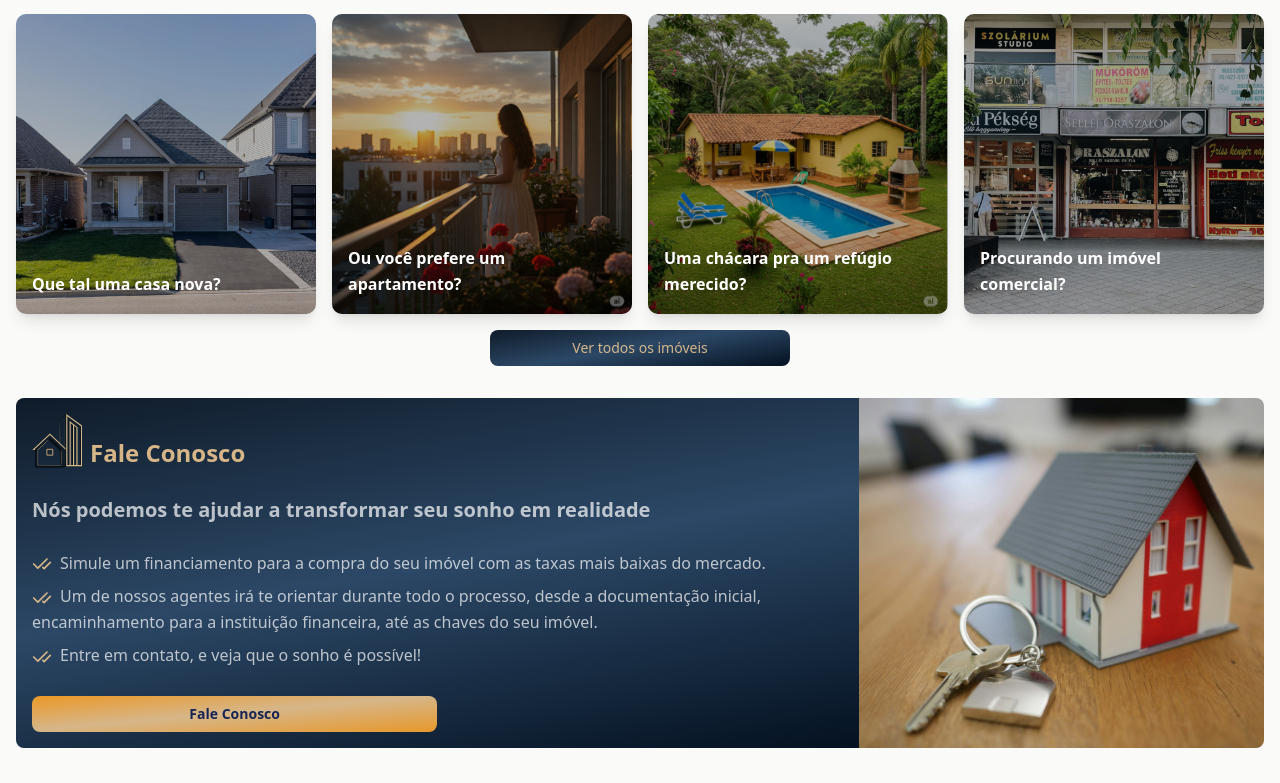
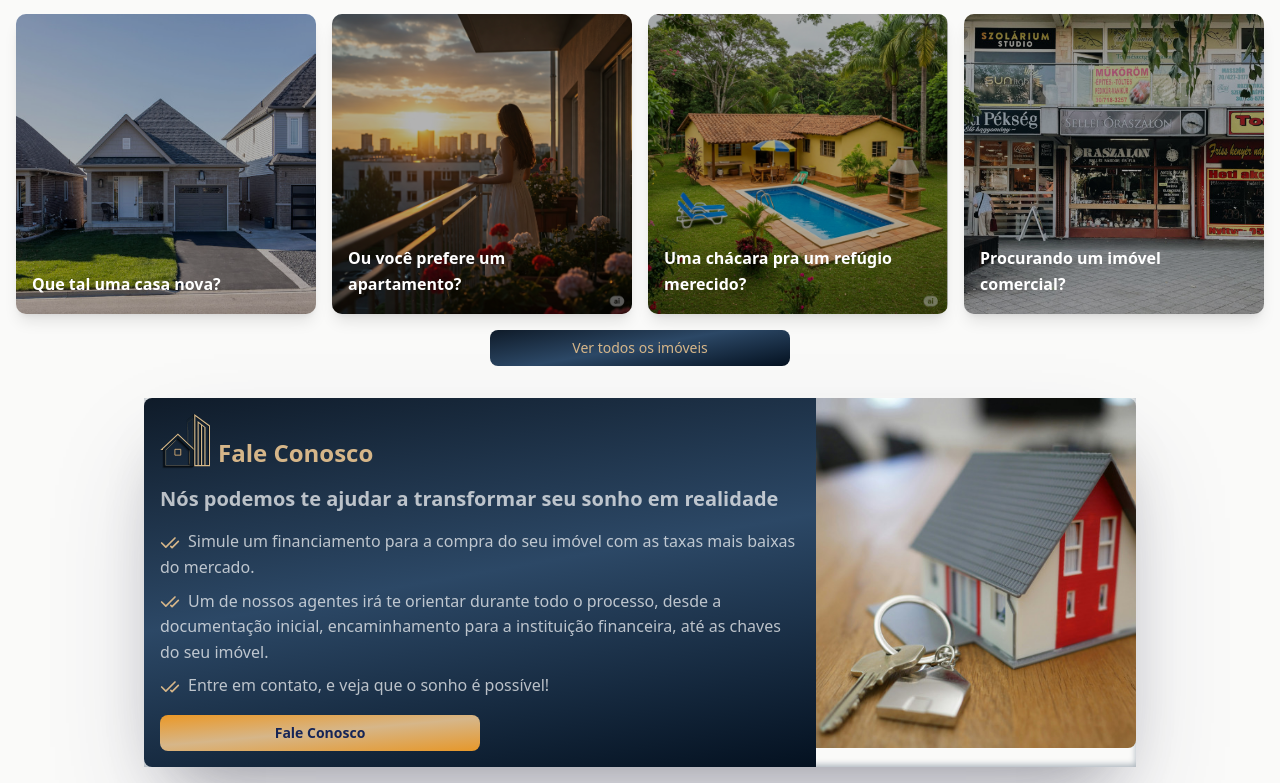
Before and after one commit to Misael1981/wilsonSantiago-corretorImoveis, a Next.js app: page / in a window 1280 px wide. Shown: the part 564-1347 px from the top of the page. Built offline with nearby package versions, Linux system fonts and the light colour scheme; a web font is replaced by a local one.

Commit message:
Formatações para responsividade

```diff
--- a/app/globals.css
+++ b/app/globals.css
@@ -225,4 +225,36 @@
   .font-special {
     font-family: var(--font-special);
   }
+
+  .shadow-custom-deep {
+    box-shadow: rgba(50, 50, 93, 0.25) 0px 50px 100px -20px,
+                rgba(0, 0, 0, 0.3) 0px 30px 60px -30px,
+                rgba(10, 37, 64, 0.35) 0px -2px 6px 0px inset;
+  }
+
+  .boxed {
+    margin-left: auto;
+    margin-right: auto;
+    width: 100%;
+    padding-left: 1rem;
+    padding-right: 1rem;
+  }
+
+  @media (min-width: 1024px) {
+    .boxed {
+      max-width: 90%;
+    }
+  }
+
+  @media (min-width: 1280px) {
+    .boxed {
+      max-width: 80%;
+    }
+  }
+
+  @media (min-width: 1536px) {
+    .boxed {
+      max-width: 70%;
+    }
+  }
 }
--- a/components/BannerContactUs/index.jsx
+++ b/components/BannerContactUs/index.jsx
@@ -11,7 +11,8 @@ const items = [
 
 const BannerContactUs = () => {
   return (
-    <section className="p-4 lg:flex lg:items-stretch">
+    <section className="boxed p-4">
+      <div className="shadow-custom-deep lg:flex lg:items-stretch">
         <div className="bg-gradient-wilson-blue flex flex-col justify-between space-y-4 rounded-t-md p-4 lg:flex-2 lg:rounded-l-md lg:rounded-tr-none">
           <ThirdTitle title="Fale Conosco" />
           <h4 className="text-xl font-semibold text-white/70">
@@ -37,6 +38,7 @@ const BannerContactUs = () => {
             className="rounded-b-md object-cover lg:rounded-r-md lg:rounded-bl-none"
           />
         </div>
+      </div>
     </section>
   )
 }
--- /dev/null
+++ b/tailwind.config.js
@@ -0,0 +1,18 @@
+/** @type {import('tailwindcss').Config} */
+module.exports = {
+  content: [
+    "./pages/**/*.{js,ts,jsx,tsx,mdx}",
+    "./components/**/*.{js,ts,jsx,tsx,mdx}",
+    "./app/**/*.{js,ts,jsx,tsx,mdx}",
+  ],
+  theme: {
+    extend: {
+      screens: {
+        lg: "1024px",
+        xl: "1280px",
+        "2xl": "1536px",
+      },
+    },
+  },
+  plugins: [],
+}
```
Also changed, not shown: public/icons/logo-vertical.svg. Lines whose indentation alone changed are shown as unchanged.
